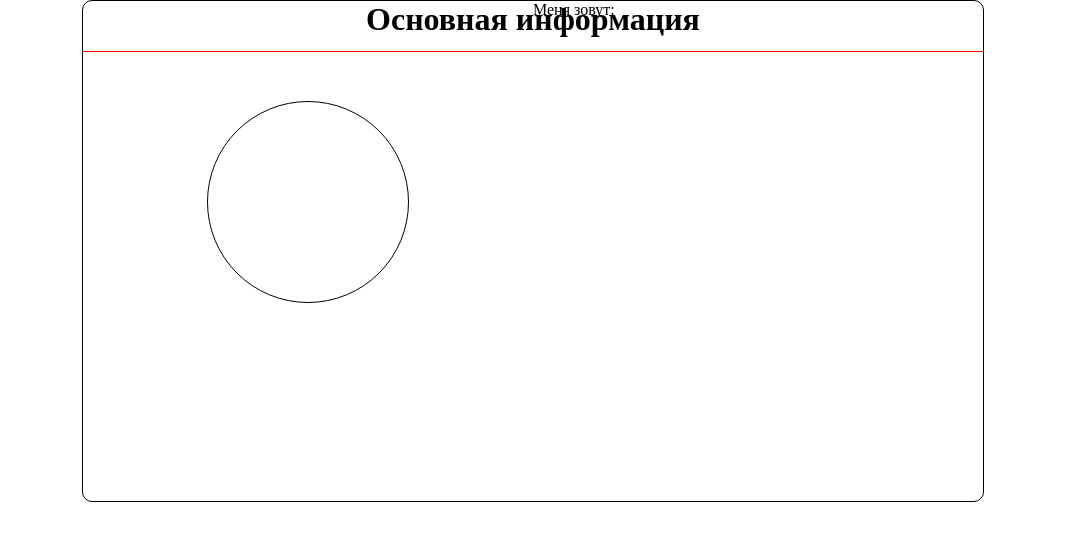
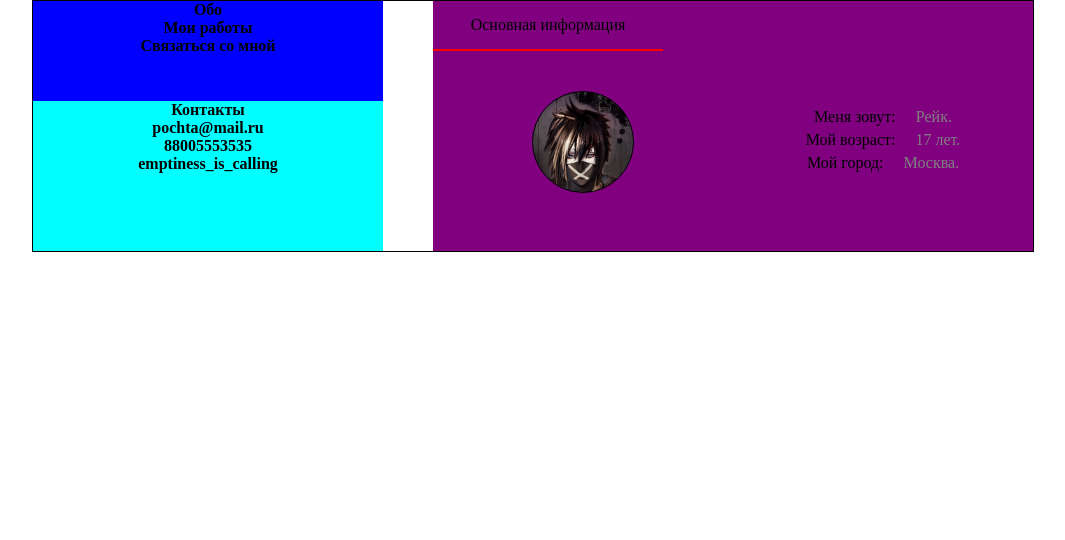
Before and after one commit to loneliness17444/void, a plain HTML site: page index.html in a window 1280 px wide. Shown: the whole page, without its empty margins (107-1172 px from the left). Drawn offline with Linux system fonts and the light colour scheme.

Commit message:
first commit

```diff
--- a/index.html
+++ b/index.html
@@ -8,70 +8,127 @@
             margin: 0;
             padding: 0;
         }
-        .void{
-            width: 900px;
-            height: 500px;
-            margin: auto;
-            border-radius: 10px;
-            border: 1px solid;
-            display: flex;
-            justify-content: space-between;
+        .right{
+            background-color: purple;
+            width: 600px;
+            height: 250px;
         }
         .zgc{
             text-align: center;
-            position: fixed;
-            width: 900px;
-            height: 50px;
-            font-size: 900;
-            border-bottom: 1px solid red;
+            padding: 15px;
+            width: 200px;
+            border-bottom: 2px solid red;
+            margin-bottom: 40px;
         }
         .box{
-            width: 450px;
-            height: 400px;
-            margin-top: 100px
+            width: 300px;
+            margin-bottom: 20px;
+            display: flex;
         }
         .death{
-            width: 200px;
-            height: 200px;
+            background-image: url(Wither.jpg);
+            background-size: cover;
+            width: 100px;
+            height: 100px;
             border-radius: 50%;
             border: 1px solid;
             margin: auto;
         }
         .koma{
-            width: 450px;
+            margin-bottom: 20px;
+            width: 300px;
             list-style: none;
         }
-
+        .rex1{
+            margin-bottom: 5px;
+            margin-right: 20px;
+        }
+        .rex2{
+            color: gray;
+        }
+        .block{
+            margin: 0;
+            padding: 0;
+            display: flex;
+            justify-content: center;
+            align-items: center;
+        }
+        .title{
+            display: flex;
+            justify-content: center;
+        }
+        .left{
+            width: 350px;
+            height: 250px;
+            margin-right: 50px;
+        }
+        .void{
+            width: 1000px;
+            margin: auto;
+            display: flex;
+            border: 1px solid;
+        }
+        .top{
+            text-align: center;
+            font-weight: 900;
+            background-color: blue;
+            list-style: none;
+            height: 40%;
+        }
+        .bot{
+            text-align: center;
+            height: 60%;
+            font-weight: 900;
+            background-color: aqua;
+            list-style: none;
+        }
+        .dark{
+            overflow: hidden;
+        }
+        .fo:before{
+            width: 20px;
+            background-size: cover;
+            background-image: url(skype.png)
+        }
     </style>
 </head>
 <body>
-    <div class="void">
-        <h1 class="zgc">Основная информация</h1>
+   <div class="void">
+    <div class="left">
+        <ul class="top">
+            <li>Обо</li>
+            <li>Мои работы</li>
+            <li>Связаться со мной</li>
+        </ul>
+        <ul class="bot">
+            <li class="one">Контакты</li>
+            <li class="two">pochta@mail.ru</li>
+            <li class="true">88005553535</li>
+            <li class="fo">emptiness_is_calling</li>
+        </ul>
+    </div>
+    <div class="right">
+        <div class="zgc">Основная информация</div>
+        <div class="block">
         <div class="box">
             <div class="death"></div>
         </div>
         <ul class="koma">
-        <li>
+        <li class="title">
             <div class="rex1">Меня зовут:</div>
-            <div class="rex2"></div>
+            <div class="rex2">Рейк.</div>
         </li>
-        <li>
-            <div class="rex1"></div>
-            <div class="rex2"></div>
+        <li class="title">
+            <div class="rex1">Мой возраст:</div>
+            <div class="rex2">17 лет.</div>
         </li>
-        <li>
-            <div class="rex1"></div>
-            <div class="rex2"></div>
-        </li>
-        <li>
-            <div class="rex1"></div>
-            <div class="rex2"></div>
-        </li>
-        <li>
-            <div class="tom1"></div>
-            <div class="tom2"></div>
+        <li class="title">
+            <div class="rex1">Мой город:</div>
+            <div class="rex2">Москва.</div>
         </li>
         </ul>
+        </div>
+    </div>
     </div>
 </body>
 </html>
```
Also changed, not shown: Wither.jpg (added), skype.png (added).
